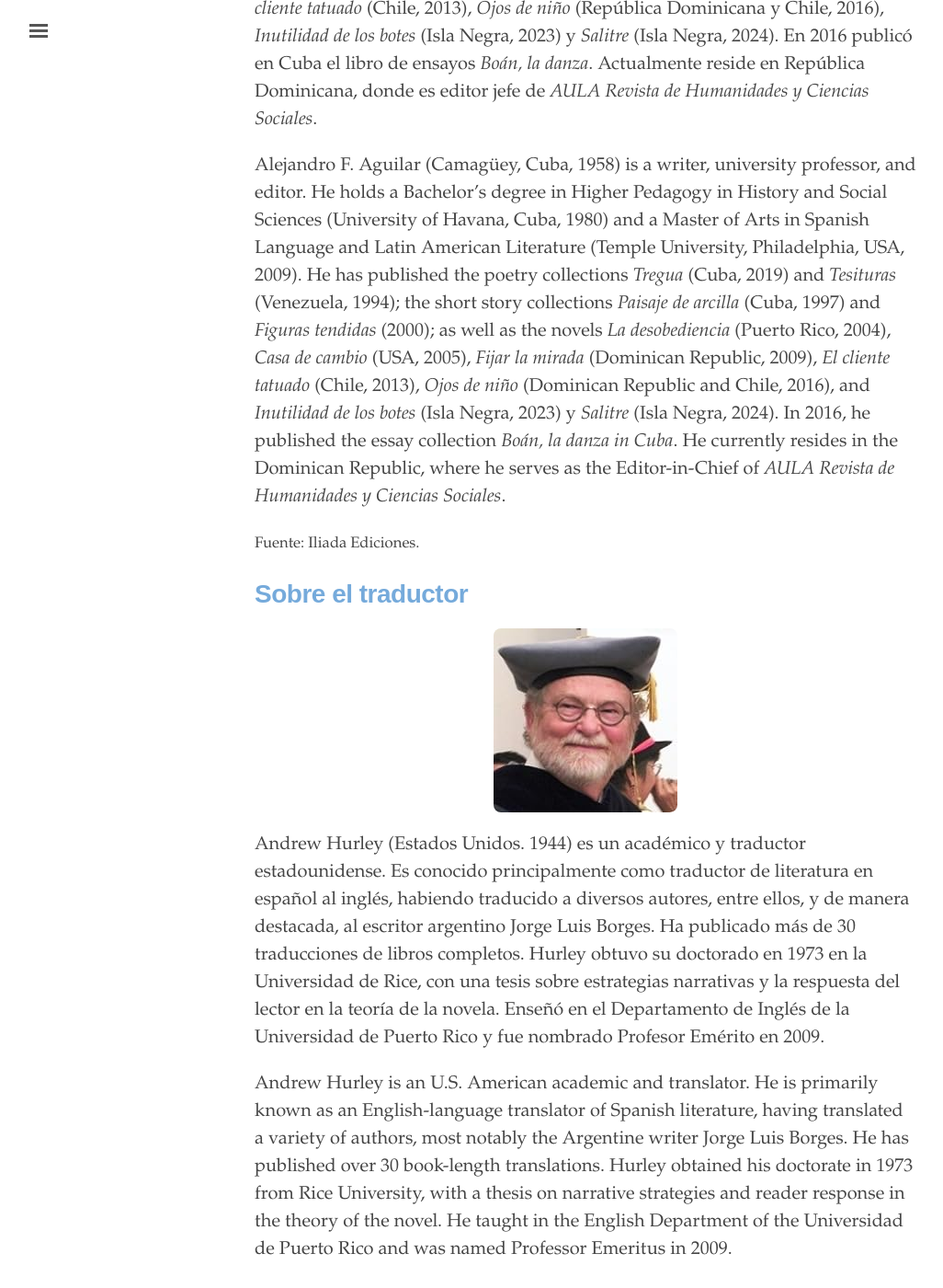
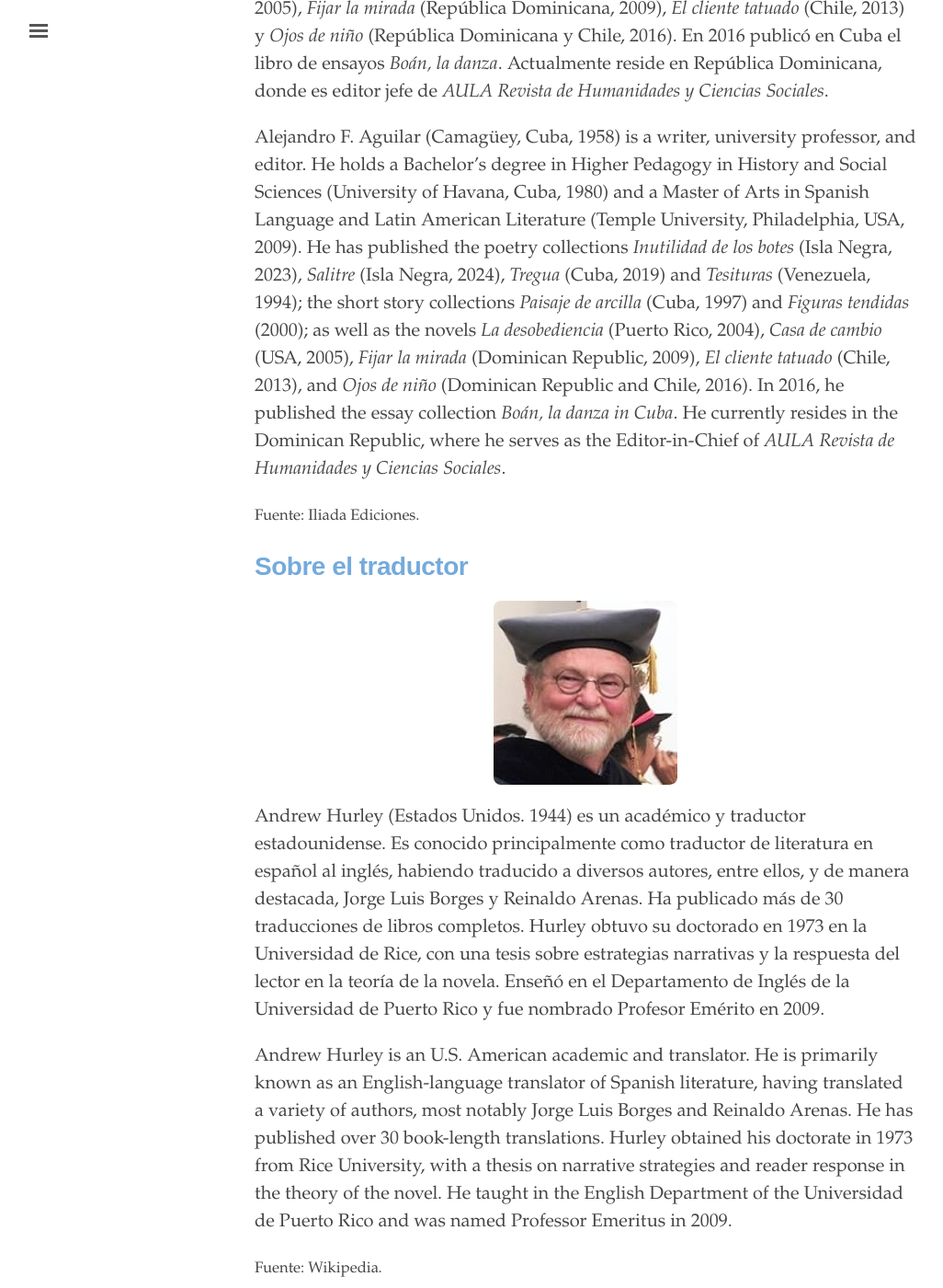
Before and after one commit to edicionesdereparto/paisajedearcilla, a Jekyll site: the page built from info.md, in a window 1280 px wide and 1400 px high, scrolled down 658 px. Shown: the whole window at 92% size, without its empty margins (3-1029 px from the left). Built offline with Jekyll 4.4.1, drawn with Linux system fonts in a browser that asks for light colours; some of the changed text lies outside the part shown.

Commit message:
Update info.md

```diff
--- a/info.md
+++ b/info.md
@@ -5,10 +5,10 @@ title: Info
 <h1 style="font-weight: bold; color: #75aadb;">Sobre el autor</h1>
 <img src="{{ site.baseurl }}/assets/alejandro.jpg" alt="Luis Prieto" style="text-align: center; max-width: 200px; border-radius: 8px; margin: 20px auto; display: block;">
 <p>
-Alejandro F. Aguilar (Camagüey, Cuba. 1958) es un escritor, profesor universitario y editor. Licenciado en Pedagogía Superior en Historia y Ciencias Sociales (Universidad de La Habana, Cuba, 1980) y Máster en Artes, en Lengua Española y Literatura Hispanoamericana (Universidad Temple de Filadelfia, Estados Unidos, 2009). Ha publicado los poemarios <i>Tregua</i> (Cuba, 2019) y <i>Tesituras</i> (Venezuela, 1994); los libros de cuento Paisaje de arcilla (Cuba, 1997) y Figuras tendidas (2000); así como las novelas <i>La desobediencia</i> (Puerto Rico, 2004), Casa de cambio (EE.UU, 2005), <i>Fijar la mirada</i> (República Dominicana, 2009), <i>El cliente tatuado</i> (Chile, 2013), <i>Ojos de niño</i> (República Dominicana y Chile, 2016), <i>Inutilidad de los botes</i> (Isla Negra, 2023) y <i>Salitre</i> (Isla Negra, 2024). En 2016 publicó en Cuba el libro de ensayos <i>Boán, la danza</i>. Actualmente reside en República Dominicana, donde es editor jefe de <i>AULA Revista de Humanidades y Ciencias Sociales</i>.
+Alejandro F. Aguilar (Camagüey, Cuba. 1958) es un escritor, profesor universitario y editor. Licenciado en Pedagogía Superior en Historia y Ciencias Sociales (Universidad de La Habana, Cuba, 1980) y Máster en Artes, en Lengua Española y Literatura Hispanoamericana (Universidad Temple de Filadelfia, Estados Unidos, 2009). Ha publicado los poemarios <i>Salitre</i> (Isla Negra, 2024), <i>Inutilidad de los botes</i> (Isla Negra, 2023), <i>Tregua</i> (Cuba, 2019) y <i>Tesituras</i> (Venezuela, 1994); los libros de cuento <i>Paisaje de arcilla</i> (Cuba, 1997) y <i>Figuras tendidas</i> (2000); así como las novelas <i>La desobediencia</i> (Puerto Rico, 2004), Casa de cambio (EE.UU, 2005), <i>Fijar la mirada</i> (República Dominicana, 2009), <i>El cliente tatuado</i> (Chile, 2013) y <i>Ojos de niño</i> (República Dominicana y Chile, 2016). En 2016 publicó en Cuba el libro de ensayos <i>Boán, la danza</i>. Actualmente reside en República Dominicana, donde es editor jefe de <i>AULA Revista de Humanidades y Ciencias Sociales</i>.
 </p>
 <p>
-Alejandro F. Aguilar (Camagüey, Cuba, 1958) is a writer, university professor, and editor. He holds a Bachelor’s degree in Higher Pedagogy in History and Social Sciences (University of Havana, Cuba, 1980) and a Master of Arts in Spanish Language and Latin American Literature (Temple University, Philadelphia, USA, 2009). He has published the poetry collections <i>Tregua</i> (Cuba, 2019) and <i>Tesituras</i> (Venezuela, 1994); the short story collections <i>Paisaje de arcilla</i> (Cuba, 1997) and <i>Figuras tendidas</i> (2000); as well as the novels <i>La desobediencia</i> (Puerto Rico, 2004), <i>Casa de cambio</i> (USA, 2005), <i>Fijar la mirada</i> (Dominican Republic, 2009), <i>El cliente tatuado</i> (Chile, 2013), <i>Ojos de niño</i> (Dominican Republic and Chile, 2016), and <i>Inutilidad de los botes</i> (Isla Negra, 2023) y <i>Salitre</i> (Isla Negra, 2024). In 2016, he published the essay collection <i>Boán, la danza in Cuba</i>. He currently resides in the Dominican Republic, where he serves as the Editor-in-Chief of <i>AULA Revista de Humanidades y Ciencias Sociales</i>.
+Alejandro F. Aguilar (Camagüey, Cuba, 1958) is a writer, university professor, and editor. He holds a Bachelor’s degree in Higher Pedagogy in History and Social Sciences (University of Havana, Cuba, 1980) and a Master of Arts in Spanish Language and Latin American Literature (Temple University, Philadelphia, USA, 2009). He has published the poetry collections <i>Inutilidad de los botes</i> (Isla Negra, 2023), <i>Salitre</i> (Isla Negra, 2024), <i>Tregua</i> (Cuba, 2019) and <i>Tesituras</i> (Venezuela, 1994); the short story collections <i>Paisaje de arcilla</i> (Cuba, 1997) and <i>Figuras tendidas</i> (2000); as well as the novels <i>La desobediencia</i> (Puerto Rico, 2004), <i>Casa de cambio</i> (USA, 2005), <i>Fijar la mirada</i> (Dominican Republic, 2009), <i>El cliente tatuado</i> (Chile, 2013), and <i>Ojos de niño</i> (Dominican Republic and Chile, 2016). In 2016, he published the essay collection <i>Boán, la danza in Cuba</i>. He currently resides in the Dominican Republic, where he serves as the Editor-in-Chief of <i>AULA Revista de Humanidades y Ciencias Sociales</i>.
 </p>
 <p>
 <small>Fuente: Iliada Ediciones.</small>
@@ -16,10 +16,10 @@ Alejandro F. Aguilar (Camagüey, Cuba, 1958) is a writer, university professor,
 <h1 style="font-weight: bold; color: #75aadb;">Sobre el traductor</h1>
 <img src="{{ site.baseurl }}/assets/andrew.jpg" alt="Luis Prieto" style="text-align: center; max-width: 200px; border-radius: 8px; margin: 20px auto; display: block;">
 <p>
-Andrew Hurley (Estados Unidos. 1944) es un académico y traductor estadounidense. Es conocido principalmente como traductor de literatura en español al inglés, habiendo traducido a diversos autores, entre ellos, y de manera destacada, al escritor argentino Jorge Luis Borges. Ha publicado más de 30 traducciones de libros completos. Hurley obtuvo su doctorado en 1973 en la Universidad de Rice, con una tesis sobre estrategias narrativas y la respuesta del lector en la teoría de la novela. Enseñó en el Departamento de Inglés de la Universidad de Puerto Rico y fue nombrado Profesor Emérito en 2009.
+Andrew Hurley (Estados Unidos. 1944) es un académico y traductor estadounidense. Es conocido principalmente como traductor de literatura en español al inglés, habiendo traducido a diversos autores, entre ellos, y de manera destacada, Jorge Luis Borges y Reinaldo Arenas. Ha publicado más de 30 traducciones de libros completos. Hurley obtuvo su doctorado en 1973 en la Universidad de Rice, con una tesis sobre estrategias narrativas y la respuesta del lector en la teoría de la novela. Enseñó en el Departamento de Inglés de la Universidad de Puerto Rico y fue nombrado Profesor Emérito en 2009.
 </p>
 <p>
-Andrew Hurley is an U.S. American academic and translator. He is primarily known as an English-language translator of Spanish literature, having translated a variety of authors, most notably the Argentine writer Jorge Luis Borges. He has published over 30 book-length translations. Hurley obtained his doctorate in 1973 from Rice University, with a thesis on narrative strategies and reader response in the theory of the novel. He taught in the English Department of the Universidad de Puerto Rico and was named Professor Emeritus in 2009.
+Andrew Hurley is an U.S. American academic and translator. He is primarily known as an English-language translator of Spanish literature, having translated a variety of authors, most notably Jorge Luis Borges and Reinaldo Arenas. He has published over 30 book-length translations. Hurley obtained his doctorate in 1973 from Rice University, with a thesis on narrative strategies and reader response in the theory of the novel. He taught in the English Department of the Universidad de Puerto Rico and was named Professor Emeritus in 2009.
 </p>
 <p>
    <small>Fuente: Wikipedia.</small>
```
